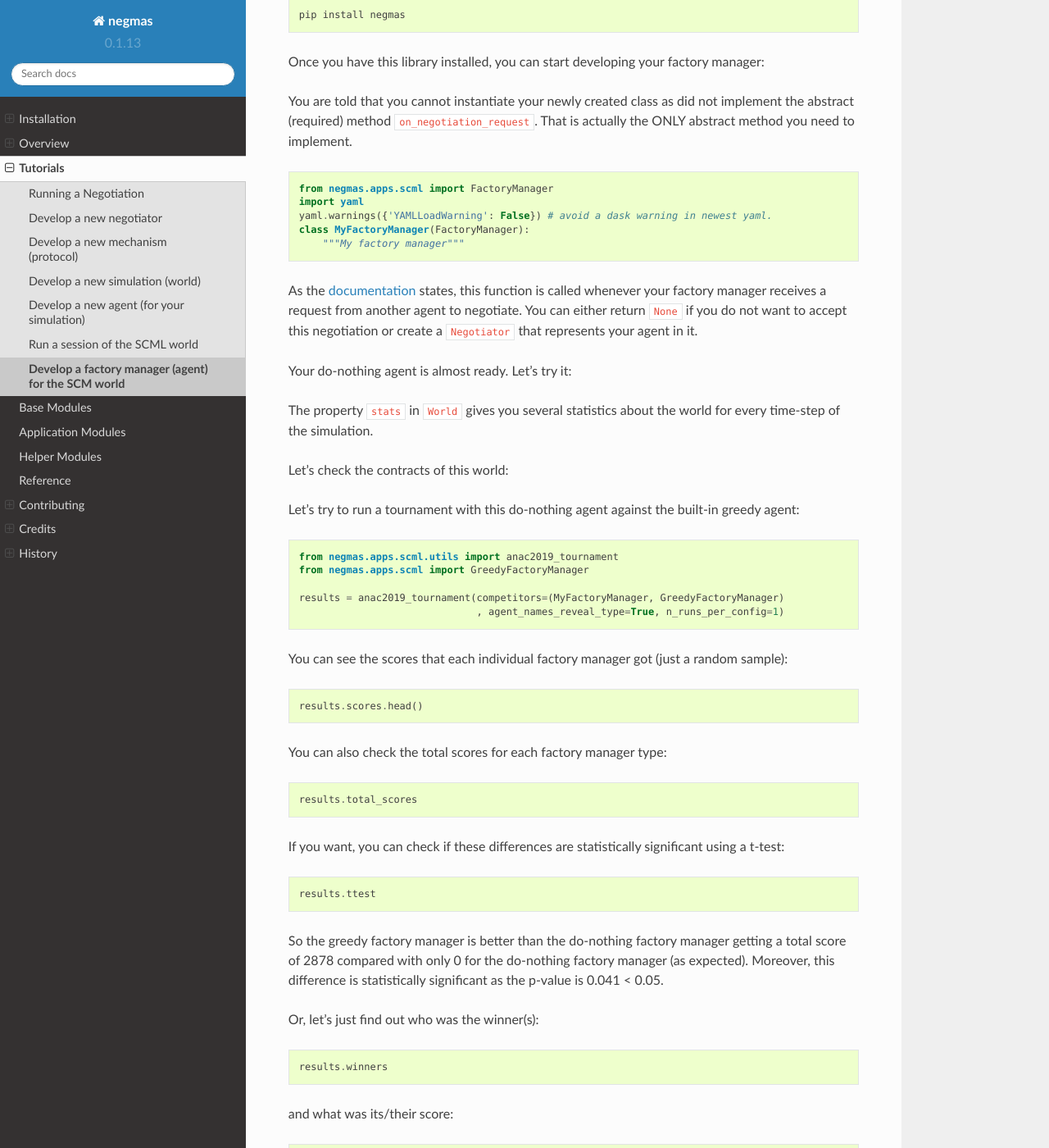
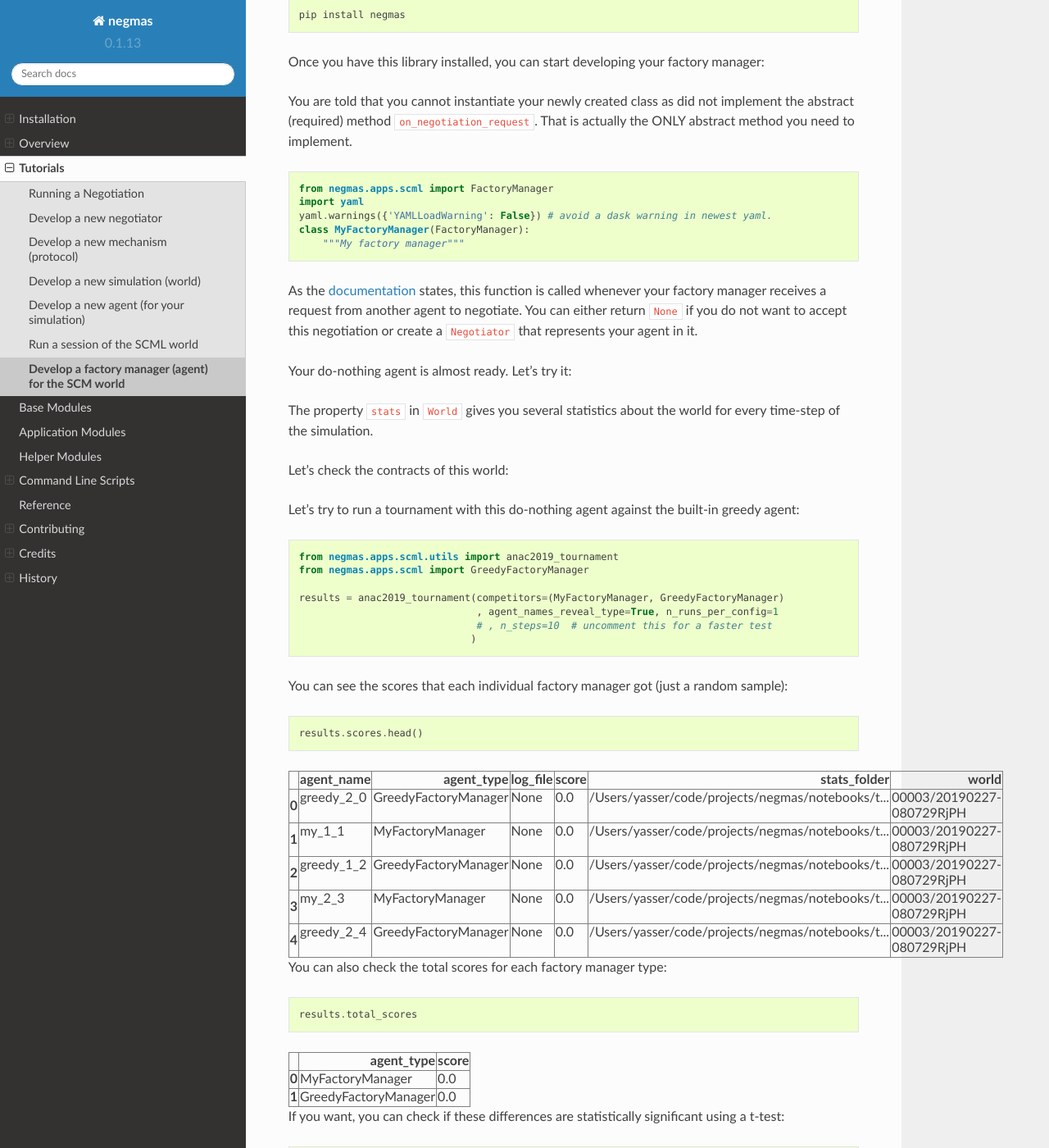
Before and after one commit to yasserfarouk/negmas, a Sphinx documentation site: the page built from docs/tutorials/07.develop_scml_agent.rst, in a window 1280 px wide and 1400 px high, scrolled down 320 px. Shown: the whole window at 82% size. Built offline with Sphinx 7.4.7 and the Read the Docs theme 2.0.0, drawn with Linux system fonts in a browser that asks for light colours; some of the changed text lies outside the part shown.

Commit message:
adding scripts to the document

```diff
--- a/docs/base_modules.rst
+++ b/docs/base_modules.rst
@@ -13,9 +13,15 @@
 .. automodapi:: negmas.mechanisms
       :members:
       :show-inheritance:
+.. automodapi:: negmas.sao
+      :members:
+      :show-inheritance:
 .. automodapi:: negmas.genius
       :members:
       :show-inheritance:
 .. automodapi:: negmas.situated
       :members:
       :show-inheritance:
+.. automodapi:: negmas.events
+      :members:
+      :show-inheritance:
--- a/docs/conf.py
+++ b/docs/conf.py
@@ -216,4 +216,4 @@
 
 
 # If false, no module index is generated.
-html_domain_indices = False
+html_domain_indices = True
--- a/docs/helper_modules.rst
+++ b/docs/helper_modules.rst
@@ -13,3 +13,6 @@
 .. automodapi:: negmas.inout
       :members:
       :show-inheritance:
+.. automodapi:: negmas.tournaments
+      :members:
+      :show-inheritance:
--- a/docs/index.rst
+++ b/docs/index.rst
@@ -17,6 +17,7 @@
    base_modules
    application_modules
    helper_modules
+   scripts
    api
    contributing
    authors
--- a/docs/references.rst
+++ b/docs/references.rst
@@ -7,11 +7,11 @@
 .. automodapi:: negmas.negotiators
 .. automodapi:: negmas.common
 .. automodapi:: negmas.outcomes
-.. automodapi:: negmas.acceptance_models
 .. automodapi:: negmas.utilities
 .. automodapi:: negmas.mechanisms
 .. automodapi:: negmas.helpers
 .. automodapi:: negmas.inout
-.. automodapi:: negmas.tournament
+.. automodapi:: negmas.tournaments
 .. automodapi:: negmas.generics
+.. automodapi:: negmas.apps.scml
     :no-heading:
--- a/docs/tutorials/07.develop_scml_agent.rst
+++ b/docs/tutorials/07.develop_scml_agent.rst
@@ -49,7 +49,9 @@
     from negmas.apps.scml import GreedyFactoryManager
 
     results = anac2019_tournament(competitors=(MyFactoryManager, GreedyFactoryManager)
-                                  , agent_names_reveal_type=True, n_runs_per_config=1)
+                                  , agent_names_reveal_type=True, n_runs_per_config=1
+                                  # , n_steps=10  # uncomment this for a faster test
+                                 )
 
 You can see the scores that each individual factory manager got (just a
 random sample):
@@ -58,11 +60,138 @@
 
     results.scores.head()
 
+
+
+
+.. raw:: html
+
+    <div>
+    <style scoped>
+        .dataframe tbody tr th:only-of-type {
+            vertical-align: middle;
+        }
+
+        .dataframe tbody tr th {
+            vertical-align: top;
+        }
+
+        .dataframe thead th {
+            text-align: right;
+        }
+    </style>
+    <table border="1" class="dataframe">
+      <thead>
+        <tr style="text-align: right;">
+          <th></th>
+          <th>agent_name</th>
+          <th>agent_type</th>
+          <th>log_file</th>
+          <th>score</th>
+          <th>stats_folder</th>
+          <th>world</th>
+        </tr>
+      </thead>
+      <tbody>
+        <tr>
+          <th>0</th>
+          <td>greedy_2_0</td>
+          <td>GreedyFactoryManager</td>
+          <td>None</td>
+          <td>0.0</td>
+          <td>/Users/yasser/code/projects/negmas/notebooks/t...</td>
+          <td>00003/20190227-080729RjPH</td>
+        </tr>
+        <tr>
+          <th>1</th>
+          <td>my_1_1</td>
+          <td>MyFactoryManager</td>
+          <td>None</td>
+          <td>0.0</td>
+          <td>/Users/yasser/code/projects/negmas/notebooks/t...</td>
+          <td>00003/20190227-080729RjPH</td>
+        </tr>
+        <tr>
+          <th>2</th>
+          <td>greedy_1_2</td>
+          <td>GreedyFactoryManager</td>
+          <td>None</td>
+          <td>0.0</td>
+          <td>/Users/yasser/code/projects/negmas/notebooks/t...</td>
+          <td>00003/20190227-080729RjPH</td>
+        </tr>
+        <tr>
+          <th>3</th>
+          <td>my_2_3</td>
+          <td>MyFactoryManager</td>
+          <td>None</td>
+          <td>0.0</td>
+          <td>/Users/yasser/code/projects/negmas/notebooks/t...</td>
+          <td>00003/20190227-080729RjPH</td>
+        </tr>
+        <tr>
+          <th>4</th>
+          <td>greedy_2_4</td>
+          <td>GreedyFactoryManager</td>
+          <td>None</td>
+          <td>0.0</td>
+          <td>/Users/yasser/code/projects/negmas/notebooks/t...</td>
+          <td>00003/20190227-080729RjPH</td>
+        </tr>
+      </tbody>
+    </table>
+    </div>
+
+
+
 You can also check the total scores for each factory manager type:
 
 .. code:: ipython3
 
     results.total_scores
+
+
+
+
+.. raw:: html
+
+    <div>
+    <style scoped>
+        .dataframe tbody tr th:only-of-type {
+            vertical-align: middle;
+        }
+
+        .dataframe tbody tr th {
+            vertical-align: top;
+        }
+
+        .dataframe thead th {
+            text-align: right;
+        }
+    </style>
+    <table border="1" class="dataframe">
+      <thead>
+        <tr style="text-align: right;">
+          <th></th>
+          <th>agent_type</th>
+          <th>score</th>
+        </tr>
+      </thead>
+      <tbody>
+        <tr>
+          <th>0</th>
+          <td>MyFactoryManager</td>
+          <td>0.0</td>
+        </tr>
+        <tr>
+          <th>1</th>
+          <td>GreedyFactoryManager</td>
+          <td>0.0</td>
+        </tr>
+      </tbody>
+    </table>
+    </div>
+
+
 
 If you want, you can check if these differences are statistically
 significant using a t-test:
@@ -70,6 +199,49 @@
 .. code:: ipython3
 
     results.ttest
+
+
+
+
+.. raw:: html
+
+    <div>
+    <style scoped>
+        .dataframe tbody tr th:only-of-type {
+            vertical-align: middle;
+        }
+
+        .dataframe tbody tr th {
+            vertical-align: top;
+        }
+
+        .dataframe thead th {
+            text-align: right;
+        }
+    </style>
+    <table border="1" class="dataframe">
+      <thead>
+        <tr style="text-align: right;">
+          <th></th>
+          <th>a</th>
+          <th>b</th>
+          <th>p</th>
+          <th>t</th>
+        </tr>
+      </thead>
+      <tbody>
+        <tr>
+          <th>0</th>
+          <td>GreedyFactoryManager</td>
+          <td>MyFactoryManager</td>
+          <td>NaN</td>
+          <td>NaN</td>
+        </tr>
+      </tbody>
+    </table>
+    </div>
+
+
 
 So the greedy factory manager is better than the do-nothing factory
 manager getting a total score of 2878 compared with only 0 for the
@@ -82,11 +254,26 @@
 
     results.winners
 
+
+
+
+.. parsed-literal::
+
+    ['MyFactoryManager', 'GreedyFactoryManager']
+
+
+
 and what was its/their score:
 
 .. code:: ipython3
 
     print(results.winners_scores)
+
+
+.. parsed-literal::
+
+    [0. 0.]
+
 
 Now, you completed the development of your factory manager, tested it by
 running it in worlds and tournaments, what exactly should you do to
```
Also changed, not shown: docs/scripts.rst (added, +180 -0 lines), docs/tutorials/notebooks/07.develop_scml_agent.ipynb, 1 other file.
